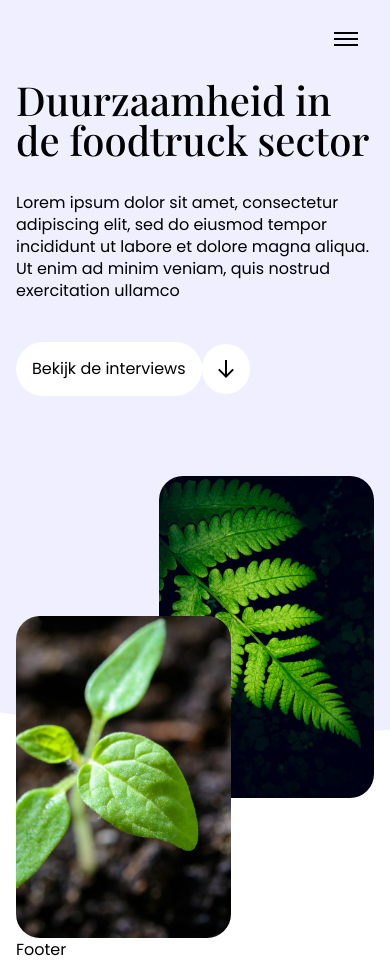
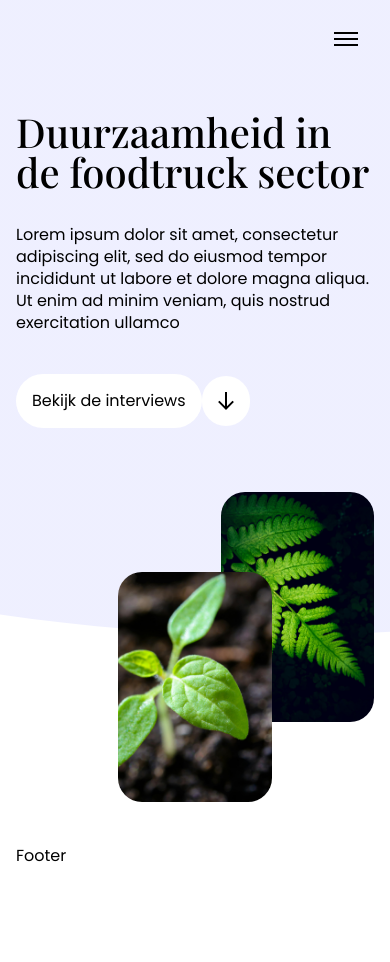
Before and after one commit to Tim-van-Gemert/Duurzaamheid-Op-Wielen, a Next.js app: page / in a window 390 px wide. After the commit the page ends 868 px from the top, so only its background shows below. Built offline with nearby package versions, Linux system fonts and the light colour scheme; a web font is replaced by a local one.

Commit message:
change size of menu items, change size of hero images

```diff
--- a/src/app/components/header.js
+++ b/src/app/components/header.js
@@ -22,8 +22,8 @@ export default function Header() {
     return (
         <header className='w-full py-6 md;py-10 absolute flex items-center justify-center'>
             {/* Desktop Navigation */}
-            <div className="container hidden nav-bar:flex w-full items-center justify-between">
-                <ul className="flex w-full relative z-10 items-center">
+            <div className="container items-center justify-between hidden w-full nav-bar:flex">
+                <ul className="relative z-10 flex items-center w-full">
                     <div className="flex gap-6">
                         {menuItems.slice(0, -1).map((item, index) => (
                             <li key={item.link + index}>
@@ -44,8 +44,8 @@ export default function Header() {
             </div>
 
             {/* Mobile Navigation */}
-            <div className="container nav-bar:hidden w-full">
-                <div className="flex justify-end items-center">
+            <div className="container w-full nav-bar:hidden">
+                <div className="flex items-center justify-end">
                     {/* Hamburger Button */}
                     <button
                         onClick={() => setIsMenuOpen(!isMenuOpen)}
@@ -63,11 +63,11 @@ export default function Header() {
                     isMenuOpen ? 'translate-x-0' : 'translate-x-full'
                 }`}>
                     <div className="container pt-24">
-                        <ul className="flex flex-col gap-6">
+                        <ul className="flex flex-col gap-4">
                             {menuItems.map((item, index) => (
                                 <li key={item.link + index}>
                                     <a
-                                        className="btn-bare btn-black-bare text-xl"
+                                        className="text-2xl "
                                         href={item.link}
                                         onClick={() => setIsMenuOpen(false)}
                                     >
--- a/src/app/components/modules/hero.js
+++ b/src/app/components/modules/hero.js
@@ -3,8 +3,8 @@ import React from 'react';
 
 export default function Hero() {
   return (
-    <section className="container relative w-full grid grid-cols-12 gap-6 mt-20 md:mt-[100px] lg:mt-[196px]">
-      <div className="absolute left-[-700px] z-[-10] top-[-1320px] md:top-[-1500px] inset-0">
+    <section className="container relative w-full grid grid-cols-12 gap-6 mt-28 md:mt-[100px] lg:mt-[196px]">
+      <div className="absolute left-[-700px] z-[-10] top-[-1450px] md:top-[-1500px] inset-0">
         <svg width="2869" height="1973" viewBox="0 0 2869 1973" fill="none" xmlns="http://www.w3.org/2000/svg">
           <path d="M2789.62 279.541C2841.77 288.885 2876.47 338.732 2867.12 390.878V390.878C2680.06 1434.84 1682.11 2129.5 638.147 1942.44L102.19 1846.4C35.2585 1834.41 -9.27782 1770.43 2.7153 1703.5L160.427 823.338C257.739 280.255 776.882 -81.1126 1319.96 16.1998L2789.62 279.541Z" fill="url(#paint0_linear_25_41)" fill-opacity="0.2"/>
           <defs>
@@ -16,13 +16,13 @@ export default function Hero() {
         </svg>
       </div>
 
-      <div className="col-span-12 md:col-span-6 flex flex-col">
-        <h1 className="text-h1-sm md:text-h1-md lg:text-h1 mb-8">Duurzaamheid in de foodtruck sector</h1>
+      <div className="flex flex-col col-span-12 md:col-span-6">
+        <h1 className="mb-8 text-h1-sm md:text-h1-md lg:text-h1">Duurzaamheid in de foodtruck sector</h1>
         <p className="text-sm md:text-base">
           Lorem ipsum dolor sit amet, consectetur adipiscing elit, sed do eiusmod tempor incididunt ut labore et dolore magna aliqua. Ut enim ad minim veniam, quis nostrud exercitation ullamco
         </p>
         <div className="flex justify-start items-center w-fit mt-10 md:mt-[52px] group ">
-          <a href="#videos" className="btn-fill btn-white text-xs group-hover:bg-black group-hover:text-white">Bekijk de interviews</a>
+          <a href="#videos" className="text-xs btn-fill btn-white group-hover:bg-black group-hover:text-white">Bekijk de interviews</a>
           <div className="btn-fill btn-white h-fit group-hover:bg-black">
             <svg width="16" height="18" viewBox="0 0 16 18" fill="none" xmlns="http://www.w3.org/2000/svg">
               <path fill-rule="evenodd" clip-rule="evenodd" d="M8.99978 0.0429077V14.1287L14.4998 8.62871L15.914 10.0429L7.99978 17.9571L0.0855713 10.0429L1.49979 8.62871L6.99978 14.1287V0.0429077H8.99978Z" className="group-hover:fill-white fill-black"/>
@@ -30,12 +30,12 @@ export default function Hero() {
           </div>
         </div>
       </div>
-      <div className="col-span-12 md:col-span-6 grid grid-cols-5 md:grid-cols-6 relative mt-14 md:mt-0 lg:mt-[-91px]">
-        <div className="col-span-3 col-start-1 md:col-start-2 row-start-1  md:min-w-[230px] lg:min-w-[322px] relative z-10 aspect-[2/3] rounded-3xl overflow-hidden  mt-[140px] lg:mt-[179px]">
-          <img src="/images/image01.jpg" alt="introductie" className="w-full h-full object-cover object-right" />
+      <div className="col-span-12 md:col-span-6 grid grid-cols-7 md:grid-cols-6 relative mt-10 md:mt-0 lg:mt-[-91px]">
+        <div className="col-span-3 col-start-3 md:col-start-2 row-start-1  md:min-w-[230px] lg:min-w-[322px] relative z-10 aspect-[2/3] rounded-3xl overflow-hidden mt-20 sm:mt-32 md:mt-[140px] lg:mt-[179px]">
+          <img src="/images/image01.jpg" alt="introductie" className="object-cover object-right w-full h-full" />
         </div>
-        <div className="col-span-3 col-start-3  md:col-start-4 row-start-1 md:min-w-[230px] lg:min-w-[322px]  aspect-[2/3] rounded-3xl overflow-hidden">
-          <img src="/images/image02.jpg" alt="introductie" className="w-full h-full object-cover object-center" />
+        <div className="col-span-3 col-start-5  md:col-start-4 row-start-1 md:min-w-[230px] lg:min-w-[322px]  aspect-[2/3] rounded-3xl overflow-hidden">
+          <img src="/images/image02.jpg" alt="introductie" className="object-cover object-center w-full h-full" />
         </div>
       </div>
     </section>
```
Also changed, not shown: 1 other file (tests, documents, lock files or other folders).
